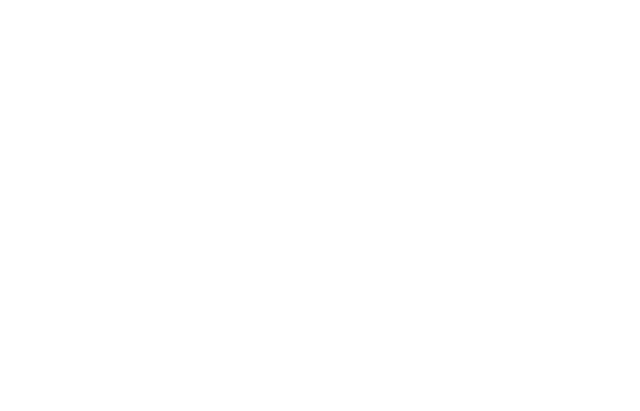
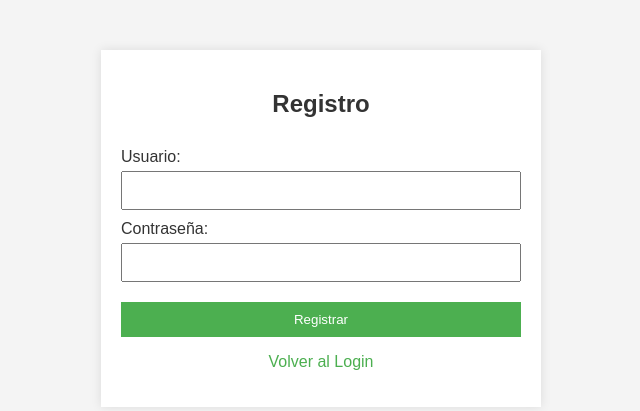
Before and after one commit to ElMopri/TrabajoHTMLPW, a plain HTML site: page registro.html in a window 1280 px wide. Shown: the whole page, without its empty margins (319-959 px from the left). Drawn offline with Linux system fonts and the light colour scheme.

Commit message:
se agrego el codigo del registro.html

```diff
--- a/registro.html
+++ b/registro.html
@@ -4,8 +4,20 @@
     <meta charset="UTF-8">
     <meta name="viewport" content="width=device-width, initial-scale=1.0">
     <title>Registro</title>
+    <link rel="stylesheet" href="styles.css">
 </head>
 <body>
-
+    <div class="container">
+        <h2>Registro</h2>
+        <form id="registroForm">
+            <label for="newUser">Usuario:</label>
+            <input type="text" id="newUser" name="newUser" required>
+            <label for="newPassword">Contraseña:</label>
+            <input type="password" id="newPassword" name="newPassword" required>
+            <button type="submit">Registrar</button>
+        </form>
+        <p><a href="index.html">Volver al Login</a></p>
+    </div>
+    <script src="scripts.js"></script>
 </body>
 </html>
```
